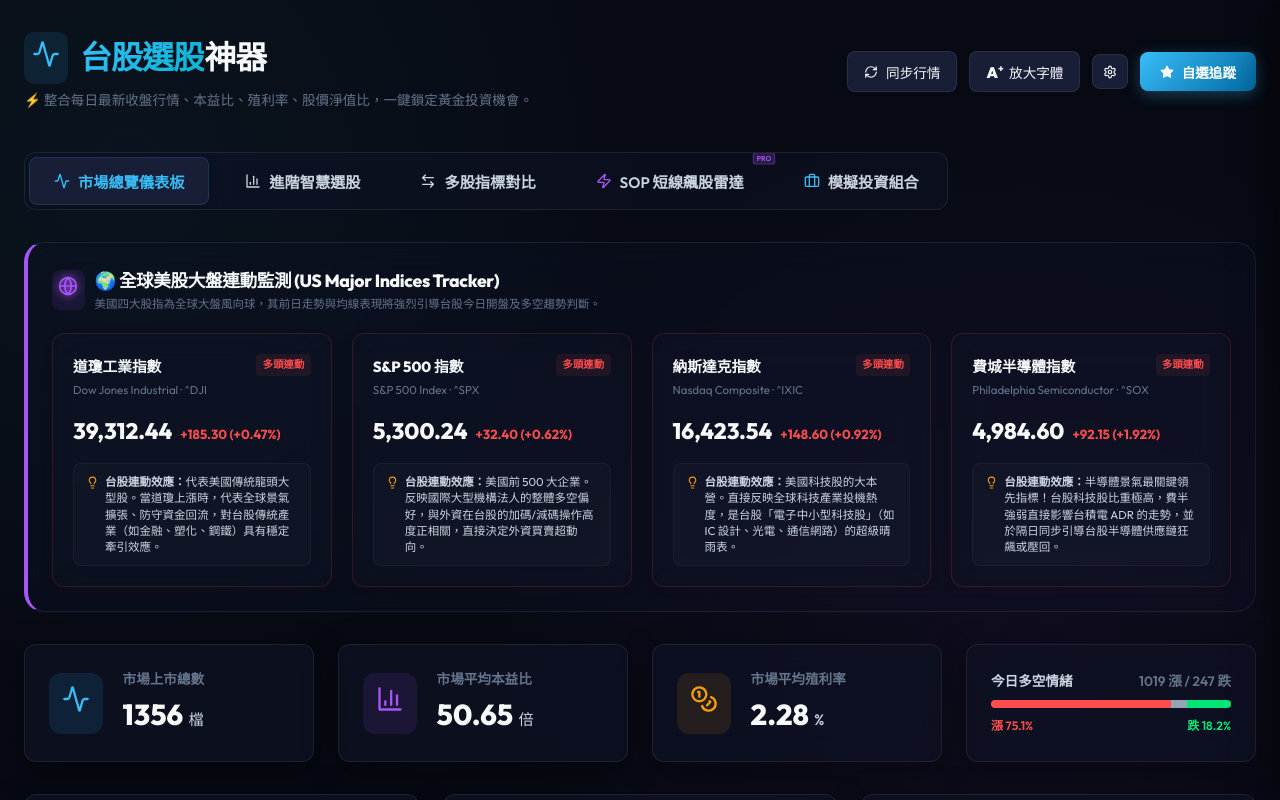
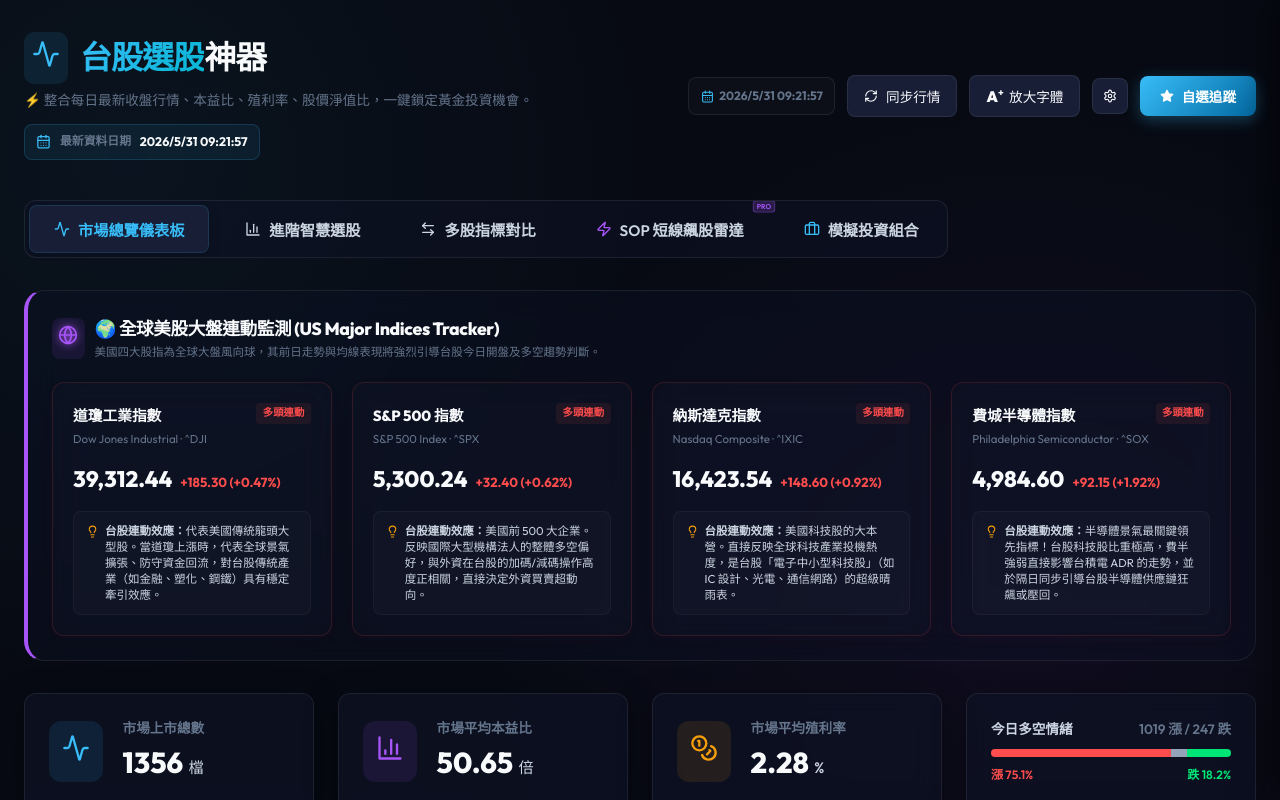
Before and after one commit to zerokemx-ui/Stock-picker, a React (Vite) app: page / in a window 1280 px wide. Shown: the top 800 px of the page. Built offline with nearby package versions, Linux system fonts and the light colour scheme; no server answers.

Commit message:
Show data update date on homepage

```diff
--- a/src/App.jsx
+++ b/src/App.jsx
@@ -11,7 +11,8 @@ import {
   WifiOff,
   Settings,
   Zap,
-  Briefcase
+  Briefcase,
+  CalendarDays
 } from 'lucide-react';
 import Dashboard from './components/Dashboard';
 import StockFilter from './components/StockFilter';
@@ -561,13 +562,21 @@ export default function App() {
           <p style={{ fontSize: '0.85rem', color: 'var(--text-muted)', marginTop: '0.4rem', fontWeight: 500 }}>
             ⚡ 整合每日最新收盤行情、本益比、殖利率、股價淨值比，一鍵鎖定黃金投資機會。
           </p>
+          <div style={{ display: 'inline-flex', alignItems: 'center', gap: '0.55rem', marginTop: '0.75rem', padding: '0.45rem 0.7rem', borderRadius: '8px', background: 'rgba(56, 189, 248, 0.08)', border: '1px solid rgba(56, 189, 248, 0.18)', color: 'var(--text-secondary)' }}>
+            <CalendarDays size={15} style={{ color: 'var(--accent-blue)', flexShrink: 0 }} />
+            <span style={{ fontSize: '0.74rem', color: 'var(--text-muted)', fontWeight: 700 }}>最新資料日期</span>
+            <strong style={{ fontSize: '0.78rem', color: 'var(--text-primary)', fontFamily: 'Outfit', letterSpacing: 0 }}>
+              {lastUpdated || '載入中'}
+            </strong>
+          </div>
         </div>
 
         {/* 系統功能按鈕列 (刷新、自選股抽屜切換) */}
         <div style={{ display: 'flex', gap: '0.75rem', alignItems: 'center' }}>
 
-          <span style={{ fontSize: '0.75rem', color: 'var(--text-muted)', fontWeight: 600, display: 'none', md: 'inline' }}>
-            數據更新：{lastUpdated || '載入中...'}
+          <span style={{ display: 'inline-flex', alignItems: 'center', gap: '0.35rem', fontSize: '0.75rem', color: 'var(--text-muted)', fontWeight: 700, padding: '0.55rem 0.7rem', border: '1px solid rgba(255,255,255,0.07)', borderRadius: '8px', background: 'rgba(255,255,255,0.025)' }}>
+            <CalendarDays size={13} style={{ color: 'var(--accent-blue)' }} />
+            {lastUpdated || '載入中'}
           </span>
 
           <button
```
